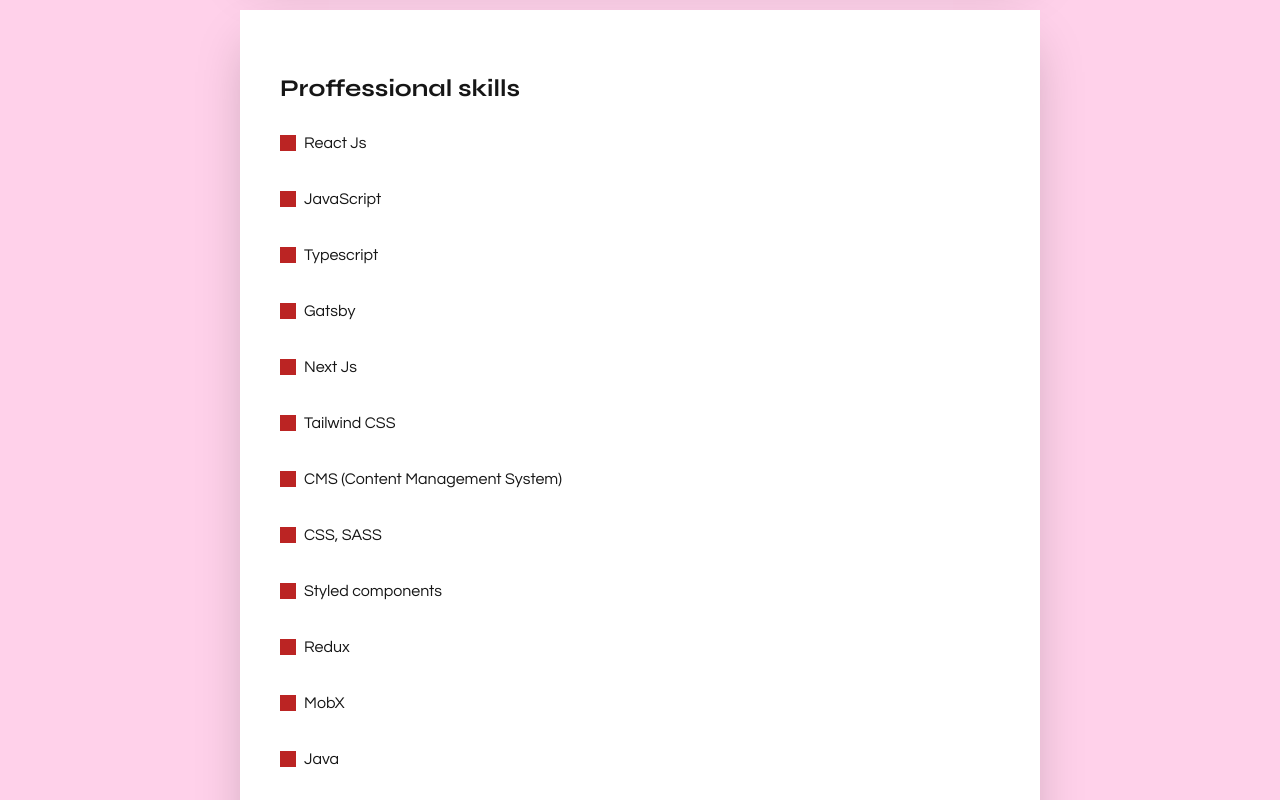
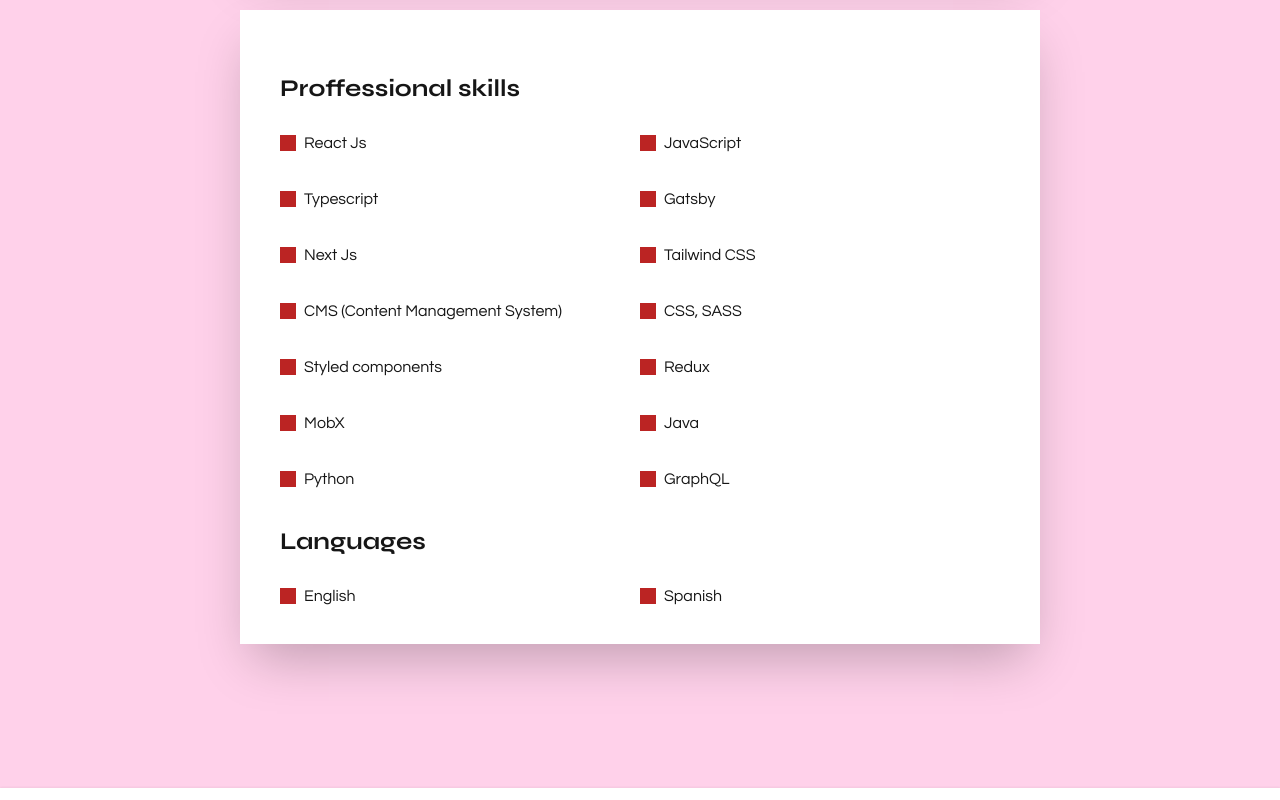
Before and after one commit to lisichaviano/portfolio-lisandra, a Next.js app: page /resume in a window 1280 px wide. Shown: the part 3700-4500 px from the top of the page. Built offline with nearby package versions, Linux system fonts and the light colour scheme.

Commit message:
Fix gap on Skills card

```diff
--- a/src/components/SkillsCard/index.tsx
+++ b/src/components/SkillsCard/index.tsx
@@ -9,7 +9,7 @@
       <div className="flex flex-col gap-2">
         <p className="text-xl md:text-2xl font-syne">Proffessional skills</p>
 
-        <div className="flex max-md:flex-col flex-wrap gap-6 md:gap-y-10">
+        <div className="flex max-md:flex-col gap-y-6 flex-wrap md:gap-y-10">
           {skills.map((skill) => (
             <div className="flex gap-2 md:w-1/2 items-center">
               <div className="bg-firebrick w-2 h-2 md:w-4 md:h-4 overflow-hidden" />
```
